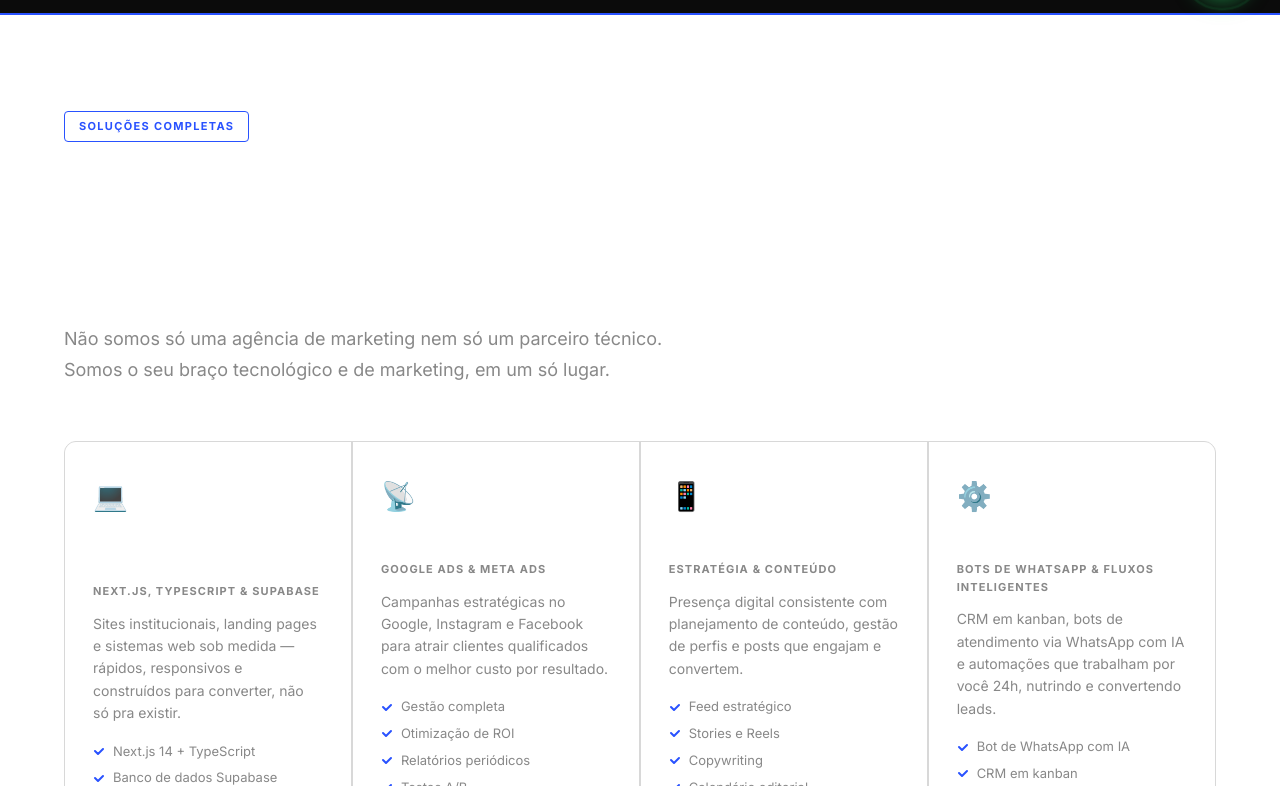
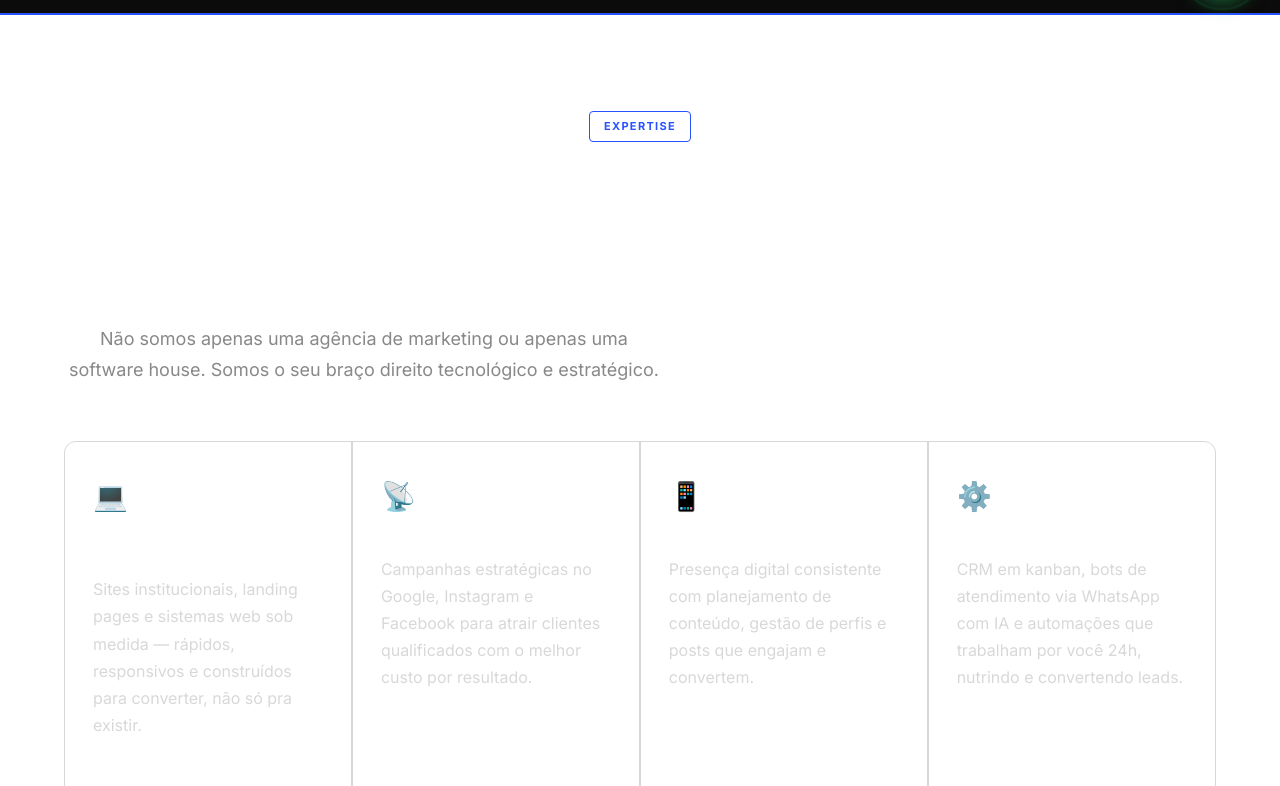
Before and after one commit to comunidadevencedores-lgtm/flip-agency, a Next.js app: page / in a window 1280 px wide. Shown: the part 774-1560 px from the top of the page. Built offline with nearby package versions, Linux system fonts and the light colour scheme.

Commit message:
Update Services.tsx

```diff
--- a/src/components/sections/Services.tsx
+++ b/src/components/sections/Services.tsx
@@ -5,30 +5,26 @@ export default function Services() {
   return (
     <section className={`section ${styles.services}`} id="servicos">
       <div className="container">
-        <div className="section-header">
-          <div className="tag">Soluções completas</div>
-          <h2 className="display">SOLUÇÕES PARA<br />ESCALAR SEU NEGÓCIO</h2>
-          <p>Não somos só uma agência de marketing nem só um parceiro técnico. Somos o seu braço tecnológico e de marketing, em um só lugar.</p>
+        <div className={`section-header section-header--center ${styles.header}`}>
+          <div className={`tag ${styles.tag}`}>Expertise</div>
+          <h2 className="display">Soluções completas para escala digital</h2>
+          <p className={styles.subtitle}>
+            Não somos apenas uma agência de marketing ou apenas uma software house.
+            Somos o seu braço direito tecnológico e estratégico.
+          </p>
         </div>
 
         <div className={styles.grid}>
-          {SERVICES.map((s, i) => (
-            <div key={s.title} className={styles.card} style={{ animationDelay: `${i * 0.05}s` }}>
+          {SERVICES.map((s) => (
+            <div key={s.title} className={styles.card}>
               <div className={styles.icon}>{s.icon}</div>
-              <div className={styles.cardContent}>
-                <h3>{s.title}</h3>
-                <span className={styles.short}>{s.short}</span>
-                <p>{s.description}</p>
-                <ul className={styles.features}>
-                  {s.features.map((f) => (
-                    <li key={f}>
-                      <svg width="12" height="12" viewBox="0 0 12 12" fill="none">
-                        <path d="M2 6l3 3 5-5" stroke="currentColor" strokeWidth="2" strokeLinecap="round" strokeLinejoin="round"/>
-                      </svg>
-                      {f}
-                    </li>
-                  ))}
-                </ul>
+              <h3>{s.title}</h3>
+              <p>{s.description}</p>
+              <div className={styles.divider} />
+              <div className={styles.tagsRow}>
+                {s.features.map((f) => (
+                  <span key={f}>{f}</span>
+                ))}
               </div>
             </div>
           ))}
```
